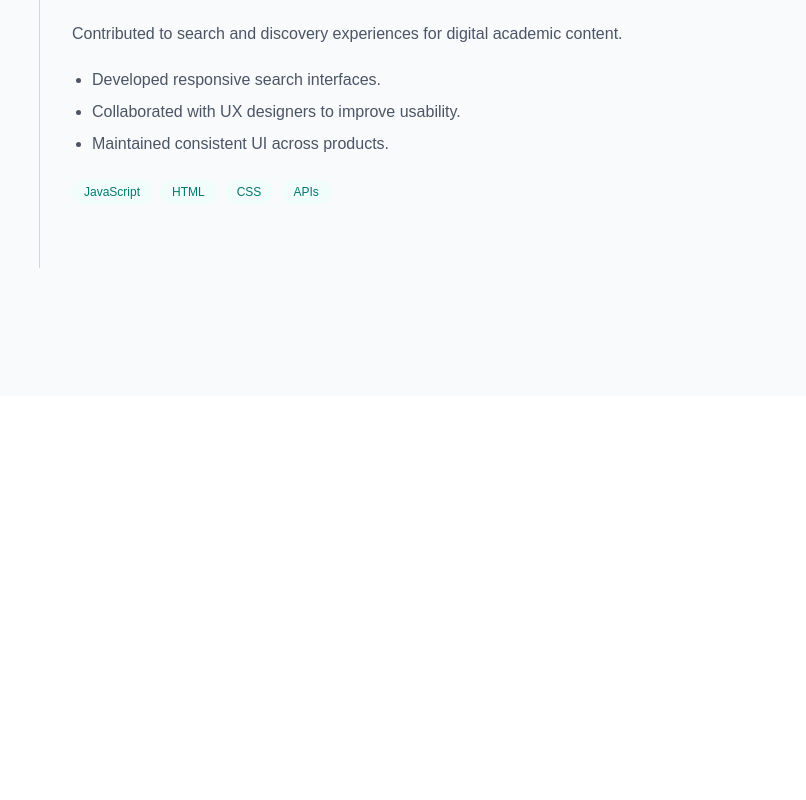
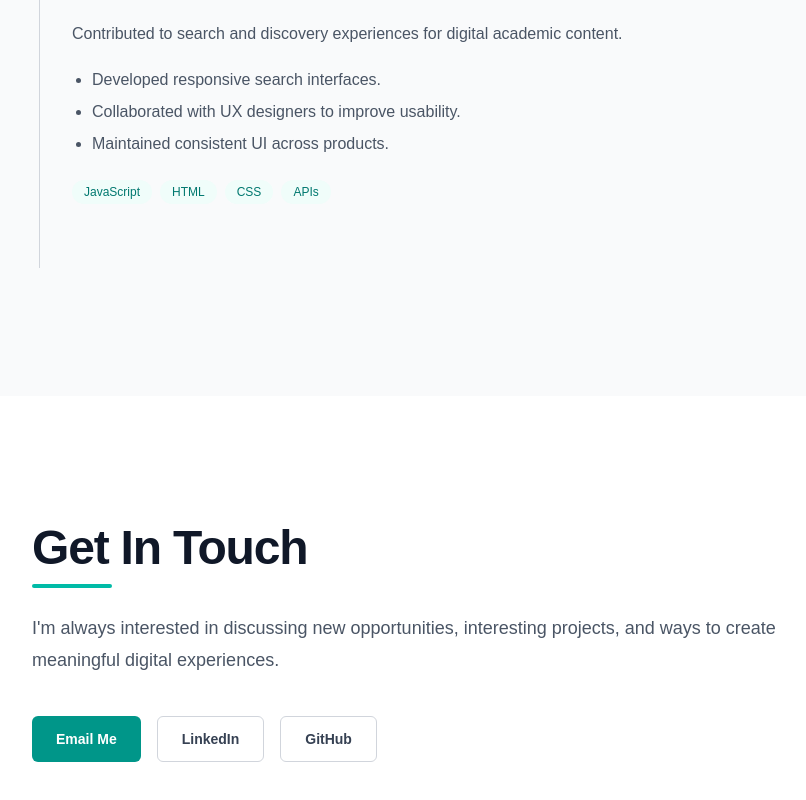
Before and after one commit to naheedkvirk/portfolio, a Next.js app: page / in a window 1280 px wide. Shown: the part 5266-6066 px from the top of the page, without its empty margins (0-806 px from the left). Before the commit the page ends 5662 px from the top, so only its background shows below. Built offline with nearby package versions, Linux system fonts and the light colour scheme.

Commit message:
Add contact links

```diff
--- a/app/page.tsx
+++ b/app/page.tsx
@@ -2,6 +2,7 @@ import Hero from "@/components/Hero";
 import About from "@/components/About/About";
 import Projects from "@/components/Projects/Projects";
 import Experience from "@/components/Experience/Experience";
+import Contact from "@/components/Contact/Contact";
 
 export default function Home() {
   return (
@@ -10,6 +11,7 @@ export default function Home() {
       <About />
       <Projects />
       <Experience />
+      <Contact />
     </>
   );
 }
--- /dev/null
+++ b/components/Contact/Contact.tsx
@@ -0,0 +1,113 @@
+export default function Contact() {
+  return (
+    <section
+      id="contact"
+      aria-labelledby="contact-heading"
+      className="scroll-mt-24 bg-white py-20 dark:bg-gray-950 sm:py-24 lg:py-32"
+    >
+      <div className="mx-auto max-w-7xl px-4 sm:px-6 lg:px-8">
+        {/* Section Header */}
+        <div className="max-w-3xl">
+          <h2
+            id="contact-heading"
+            className="text-4xl font-bold tracking-tight text-gray-900 dark:text-white sm:text-5xl"
+          >
+            Get In Touch
+          </h2>
+
+          <div className="mt-3 h-1 w-20 rounded-full bg-teal-500" />
+
+          <p className="mt-6 text-lg leading-8 text-gray-600 dark:text-gray-300">
+            I&apos;m always interested in discussing new opportunities,
+            interesting projects, and ways to create meaningful digital
+            experiences.
+          </p>
+
+          {/* Contact Links */}
+          <div className="mt-10 flex flex-col gap-4 sm:flex-row">
+            <a
+              href="naheed.virk@gmail.com"
+              className="
+                inline-flex
+                items-center
+                justify-center
+                rounded-md
+                bg-teal-600
+                px-6
+                py-3
+                text-sm
+                font-semibold
+                text-white
+                transition
+                hover:bg-teal-700
+                focus:outline-none
+                focus:ring-2
+                focus:ring-teal-500
+                focus:ring-offset-2
+                dark:focus:ring-offset-gray-950
+                "
+            >
+              Email Me
+            </a>
+
+            <a
+              href="https://www.linkedin.com/naheed-virk"
+              target="_blank"
+              rel="noopener noreferrer"
+              className="
+                inline-flex
+                items-center
+                justify-center
+                rounded-md
+                border
+                border-gray-300
+                px-6
+                py-3
+                text-sm
+                font-semibold
+                text-gray-700
+                transition
+                hover:border-teal-600
+                hover:text-teal-600
+                dark:border-gray-700
+                dark:text-gray-300
+                dark:hover:border-teal-400
+                dark:hover:text-teal-400
+                "
+            >
+              LinkedIn
+            </a>
+
+            <a
+              href="https://github.com/naheedkvirk/"
+              target="_blank"
+              rel="noopener noreferrer"
+              className="
+                inline-flex
+                items-center
+                justify-center
+                rounded-md
+                border
+                border-gray-300
+                px-6
+                py-3
+                text-sm
+                font-semibold
+                text-gray-700
+                transition
+                hover:border-teal-600
+                hover:text-teal-600
+                dark:border-gray-700
+                dark:text-gray-300
+                dark:hover:border-teal-400
+                dark:hover:text-teal-400
+                "
+            >
+              GitHub
+            </a>
+          </div>
+        </div>
+      </div>
+    </section>
+  );
+}
```
